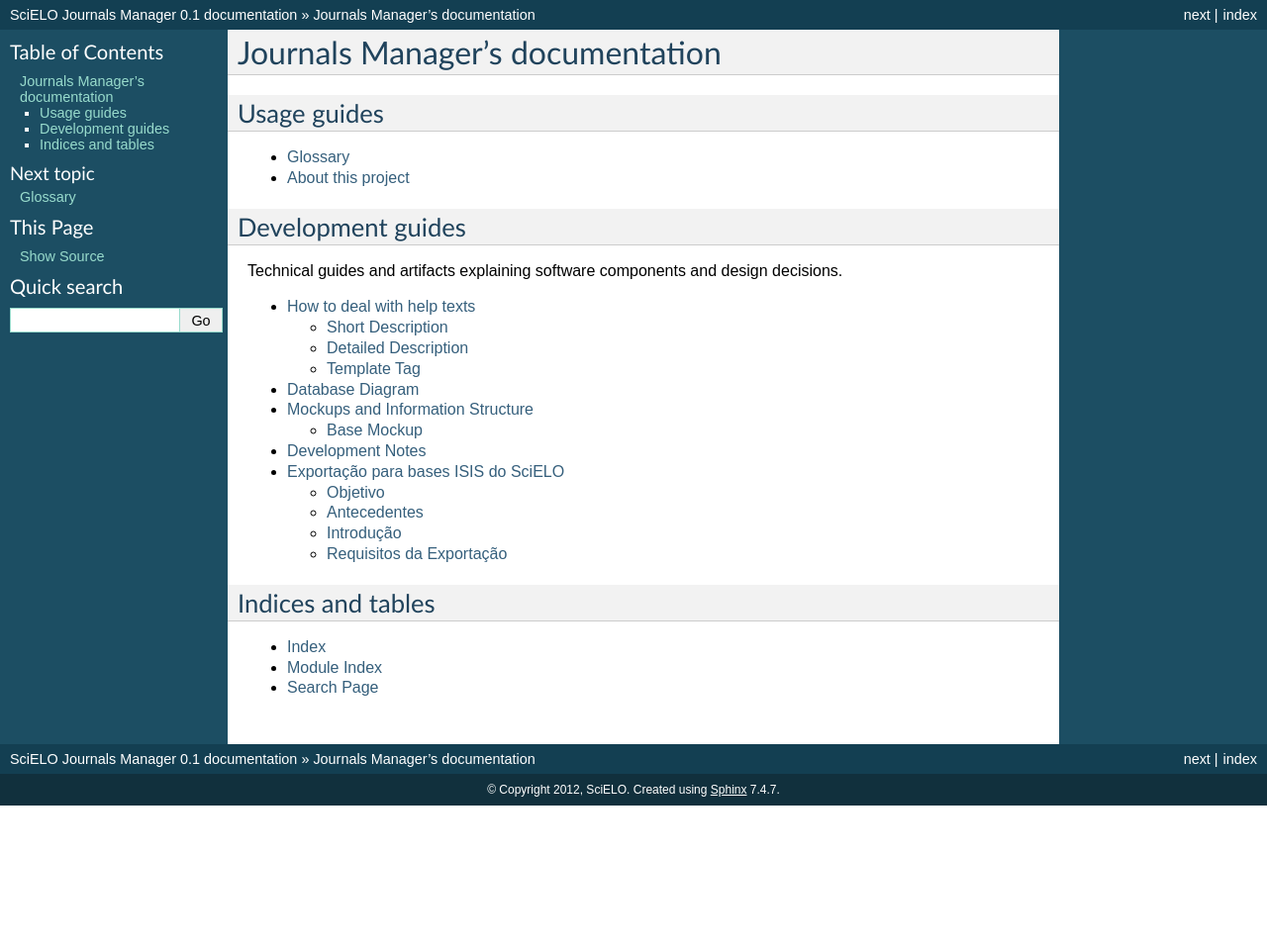
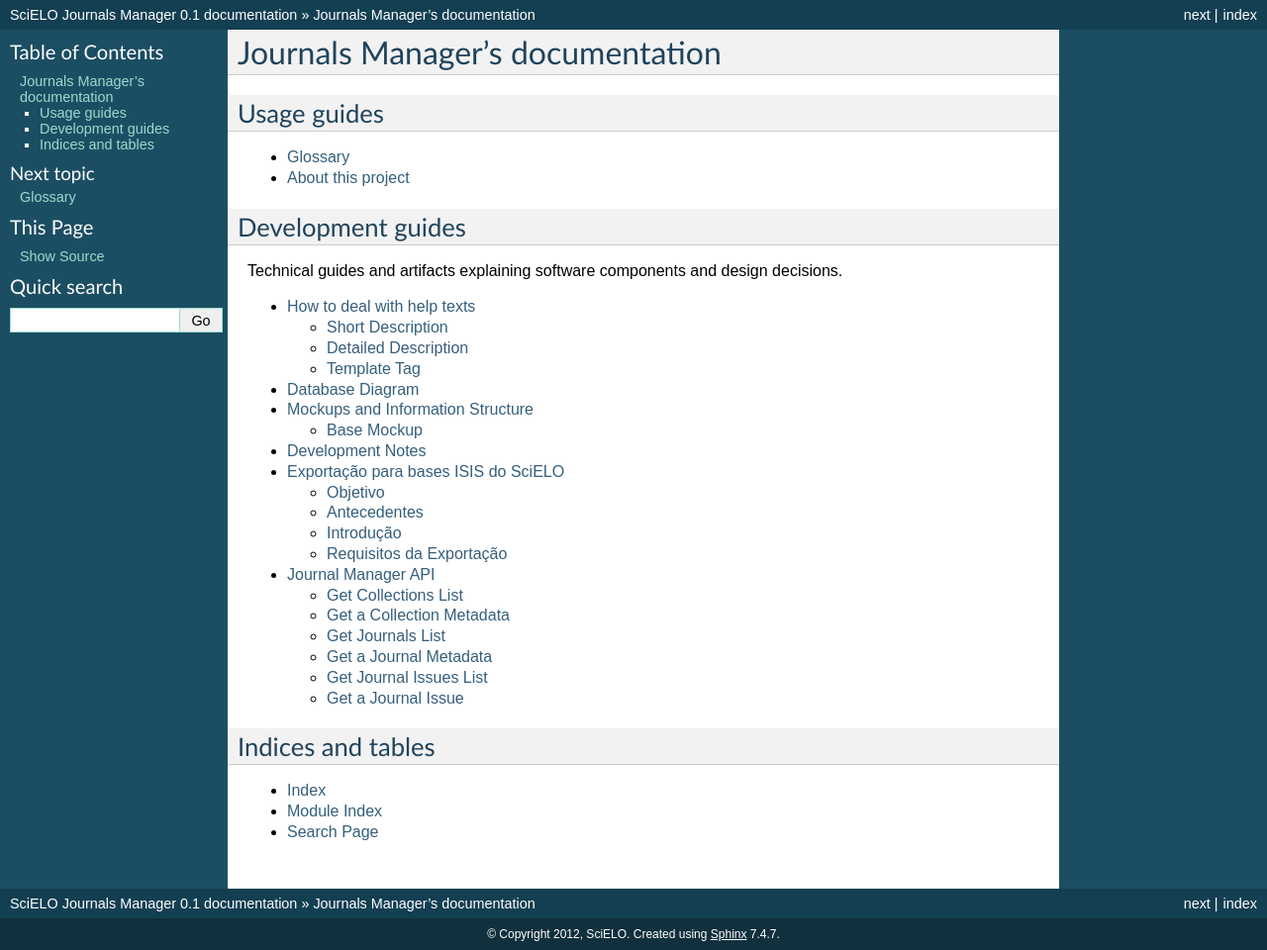
Before and after one commit to scieloorg/scielo-manager, a Sphinx documentation site: the page built from docs/index.rst, in a window 1280 px wide. Shown: the whole page at 99% size. Built offline with Sphinx 7.4.7, drawn with Linux system fonts in a browser that asks for light colours; before the commit the page ends 900 px from its top, so only the background shows below that; some of the changed lines change nothing that is shown.

Commit message:
Início de documentação de API de Desenvolvimento do Journal Manager

```diff
--- /dev/null
+++ b/docs/dev/api.rst
@@ -0,0 +1,166 @@
+=============================================================
+Journal Manager API
+=============================================================
+
+API to allow access to Journals, Issues and collections data.
+
+**Current version:** API v1
+
+Get Collections List
+====================
+
+Request::
+
+  GET /api/v1/collections
+
+Parameters:
+
+  **parameters not necessary**
+
+Optional Parameters:
+
+  **callback**
+
+    *String* of the callback identifier to be returned when using JSONP.
+
+  **format**
+
+    *String* of the desired output format. The options are **xml, json, yml**. The default format is JSON.
+
+Request Example::
+
+  $ curl -X GET journalmanager.scielo.org/api/v1/collections?callback=test
+
+  $ curl -X GET journalmanager.scielo.org/api/v1/collections?format=xml
+
+Response Example::
+
+  "http://journalmanager.scielo.org/api/v1/collections?format=xml"
+
+Get a Collection Metadata
+=========================
+
+Request::
+
+  GET /api/v1/collections/:<collection_name>
+
+Parameters:
+
+  **collection_name**
+
+    *String* of the name of a collection, for example: Brasil, Chile, Cuba. If you doesn't know the
+    available collections you can fetch it with the "Get Collections List"
+
+Optional Parameters:
+
+  **callback**
+
+    *String* of the callback identifier to be returned when using JSONP.
+
+  **format**
+
+    *String* of the desired output format. The options are **xml, json, yml**. The default format is JSON.
+
+Request Example::
+
+  $ curl -X GET journalmanager.scielo.org/api/v1/collections/Brasil/?callback=test
+
+  $ curl -X GET journalmanager.scielo.org/api/v1/collections/Brasil/?format=xml
+
+Response Example::
+
+  "http://journalmanager.scielo.org/api/v1/collections/Brasil/?format=xml"
+
+Get Journals List
+=================
+
+Request::
+
+  GET /api/v1/journals/collections/:<collection_name>
+
+Parameters:
+
+  **collection_name**
+
+    *String* of the name of a collection, for example: Brasil, Chile, Cuba. If you doesn't know the
+    available collections you can fetch it with the "Get Collections List"
+
+Optional Parameters:
+
+  **callback**
+
+    *String* of the callback identifier to be returned when using JSONP.
+
+  **format**
+
+    *String* of the desired output format. The options are **xml, json, yml**. The default format is JSON.
+
+Request Example::
+
+  $ curl -X GET journalmanager.scielo.org/api/v1/journals/collections/Brasil?callback=test
+
+  $ curl -X GET journalmanager.scielo.org/api/v1/journals/collections/Brasil?format=xml
+
+Response Example::
+
+  "http://journalmanager.scielo.org/api/v1/journals/collections/Brasil"
+
+Get a Journal Metadata
+======================
+
+Request::
+
+  GET /api/v1/journal/:<journal_issn>
+
+Parameters:
+
+  **issn**
+
+    *String* of the ISSN. The ISSN could be the print or electronic ISSN.
+
+Optional Parameters:
+
+  **callback**
+
+    *String* of the callback identifier to be returned when
+    using JSONP.
+
+  **format**
+
+    *String* of the desired output format. The options are **xml, json, yml**. The default format is JSON.
+
+Request Example::
+
+  $ curl -X GET journalmanager.scielo.org/api/v1/journals/0102-6720?callback=test
+
+  $ curl -X GET journalmanager.scielo.org/api/v1/journals/0102-6720?format=xml
+
+Response Example::
+
+  "http://journalmanager.scielo.org/api/v1/journals/0102-6720"
+
+Get Journal Issues List
+=========================
+
+Request:
+
+Parameters:
+
+Optional Parameters:
+
+Request Example:
+
+Response Example:
+
+Get a Journal Issue
+====================
+
+Request:
+
+Parameters:
+
+Optional Parameters:
+
+Request Example:
+
+Response Example:
--- a/docs/index.rst
+++ b/docs/index.rst
@@ -29,6 +29,7 @@
    dev/mockups
    dev/notes
    dev/exporttoisis
+   dev/api
 
 Indices and tables
 ==================
```
